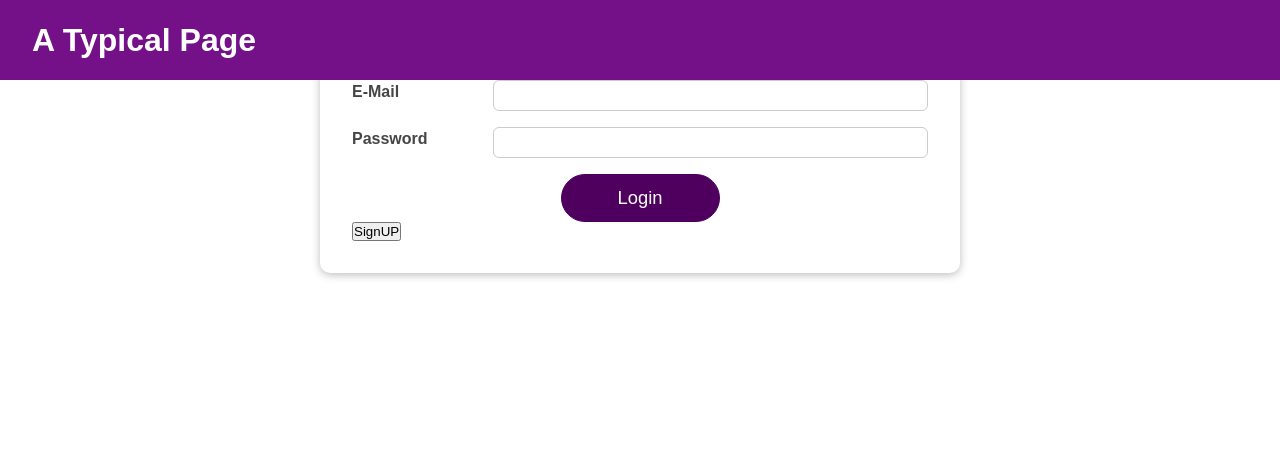
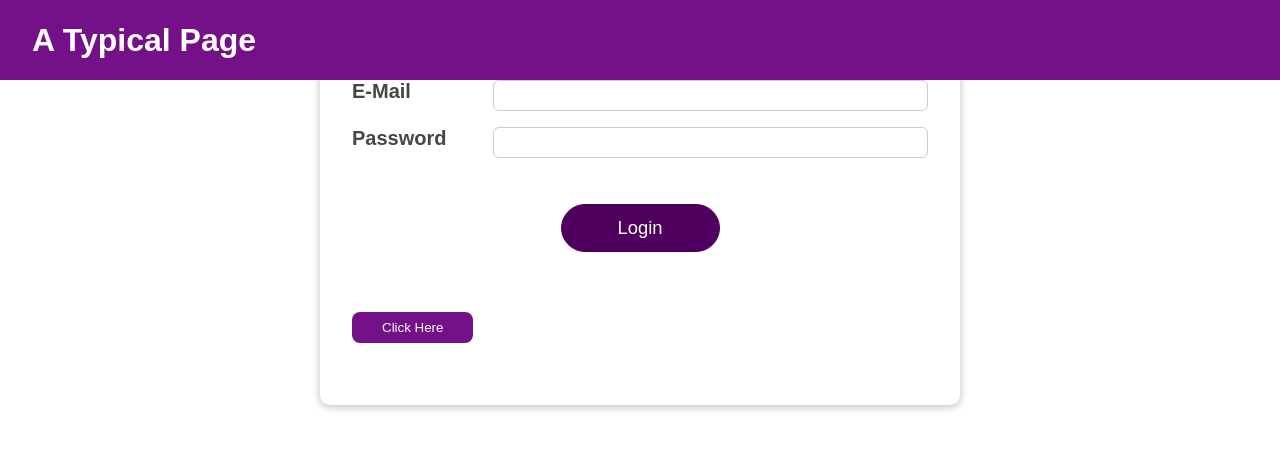
Before and after one commit to Aakashgupta2001/so-called-lms, a React (Create React App) app in the folder so-called-lms/: page / in a window 1280 px wide. Shown: the top 450 px of the page. Built offline with nearby package versions, Linux system fonts and the light colour scheme.

Commit message:
login and sign up css done

```diff
--- a/so-called-lms/src/components/Login/Login.js
+++ b/so-called-lms/src/components/Login/Login.js
@@ -162,9 +162,10 @@ const Login = (props) => {
   };
 
   return (
-    <Card className={classes.login}>
-      {formRenderController(displaySignUp)}
-      {/* <Router>
+    <div className="cardPos">
+      <Card className={classes.login}>
+        {formRenderController(displaySignUp)}
+        {/* <Router>
         <Switch>
           <Route path="/signUp" component={SignUp} />
           <a>
@@ -172,8 +173,9 @@ const Login = (props) => {
           </a>
         </Switch>
       </Router> */}
-      <button onClick={displayCOntroller}>SignUP</button>
-    </Card>
+        <button onClick={displayCOntroller}>Click Here</button>
+      </Card>
+    </div>
   );
 };
 
--- a/so-called-lms/src/components/Login/Login.module.css
+++ b/so-called-lms/src/components/Login/Login.module.css
@@ -3,6 +3,12 @@
   max-width: 40rem;
   margin: 2rem auto;
   padding: 2rem;
+}
+
+.cardPos {
+  position: absolute;
+  margin-top: 100px;
+  min-height: 30vh;
 }
 
 .control {
--- a/so-called-lms/src/components/SignUp/SignUp.js
+++ b/so-called-lms/src/components/SignUp/SignUp.js
@@ -1,32 +1,69 @@
 import React from "react";
+import classes from "./SignUp.module.css";
 
 const SignUp = () => {
   return (
+    <div className={classes.SignUp}>
       <form>
+        <table cellSpacing="40">
+          <tr>
+            <td>
               <label htmlFor="email">Email</label>
+            </td>
+            <td>
               <input type="email" id="email"></input>
-
+            </td>
+          </tr>
+          <tr>
+            <td>
               <label htmlFor="password">Password</label>
+            </td>
+            <td>
               <input type="password" id="password"></input>
-
+            </td>
+          </tr>
+          <tr>
+            <td>
               <label htmlFor="name">Name</label>
+            </td>
+            <td>
               <input type="text" id="name"></input>
-
+            </td>
+          </tr>
+          <tr>
+            <td>
               <label htmlFor="phone">Phone</label>
+            </td>
+            <td>
               <input type="text" id="phone"></input>
-
-      <label htmlFor="displayName"></label>
+            </td>
+          </tr>
+          <tr>
+            <td>
+              <label htmlFor="displayName">Display Name</label>
+            </td>
+            <td>
               <input type="text" id="displayName"></input>
-
-      <label htmlFor="batch"></label>
+            </td>
+          </tr>
+          <tr>
+            <td>
+              <label htmlFor="batch">Batch</label>
+            </td>
+            <td>
               <select id="batch" name="Batch">
                 <option value="Batch 1">Batch 1</option>
                 <option value="Batch 2">Batch 2</option>
                 <option value="Batch 3">Batch 3</option>
               </select>
-
+            </td>
+          </tr>
+        </table>
+        <div className="buttonStyle">
           <button>Submit</button>
+        </div>
       </form>
+    </div>
   );
 };
 
--- a/so-called-lms/src/components/SignUp/SignUp.module.css
+++ b/so-called-lms/src/components/SignUp/SignUp.module.css
@@ -0,0 +1,29 @@
+.SignUp {
+  padding-top: 2px;
+}
+
+button {
+  background: #741188;
+  color: #fff;
+  padding: 8px 30px;
+  margin: 30px 0;
+  border-radius: 8px;
+  transition: background 0.5s;
+  border: none;
+  margin-left: auto;
+  margin-right: auto;
+}
+
+button:hover {
+  background: #5d0e6d;
+}
+
+label {
+  font-size: 20px;
+}
+
+table {
+  margin-left: auto;
+  margin-right: auto;
+  text-align: center;
+}
```
Also changed, not shown: 1 other file (tests, documents, lock files or other folders). Lines whose indentation alone changed are shown as unchanged.
